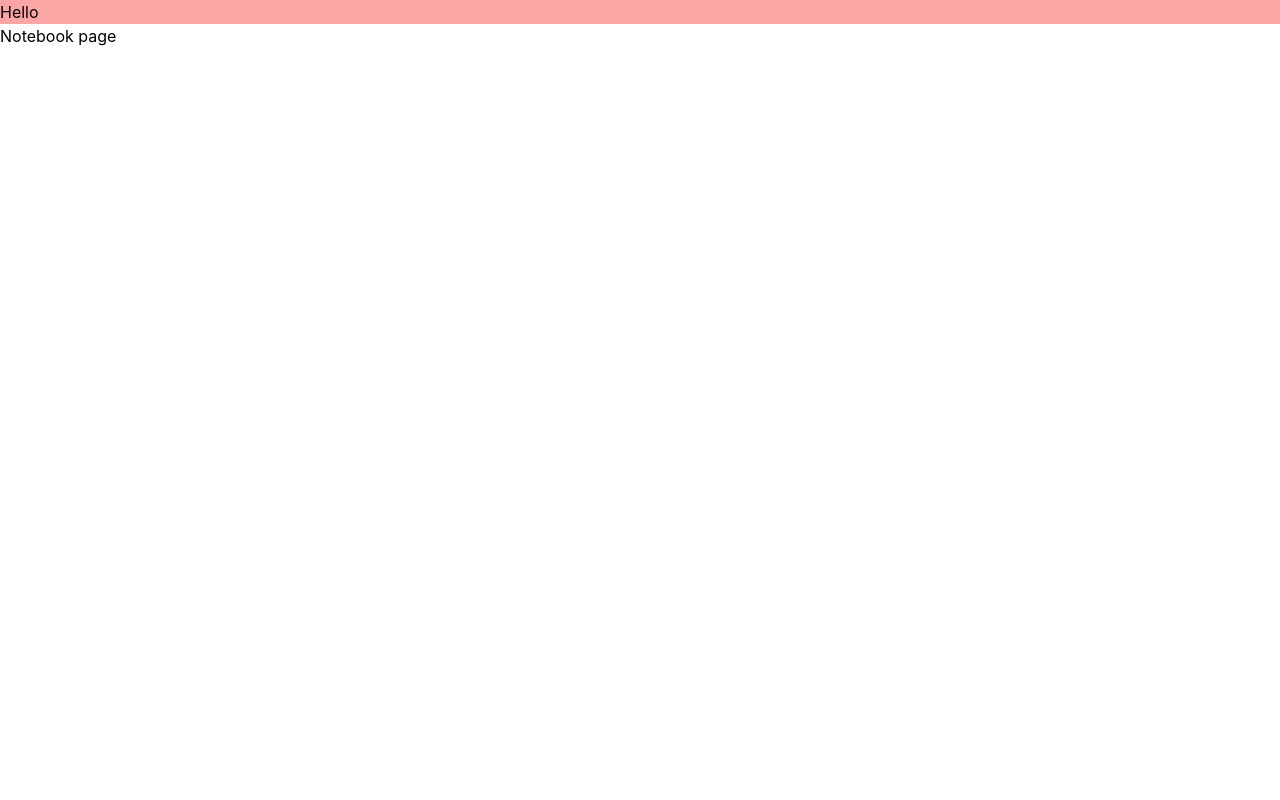
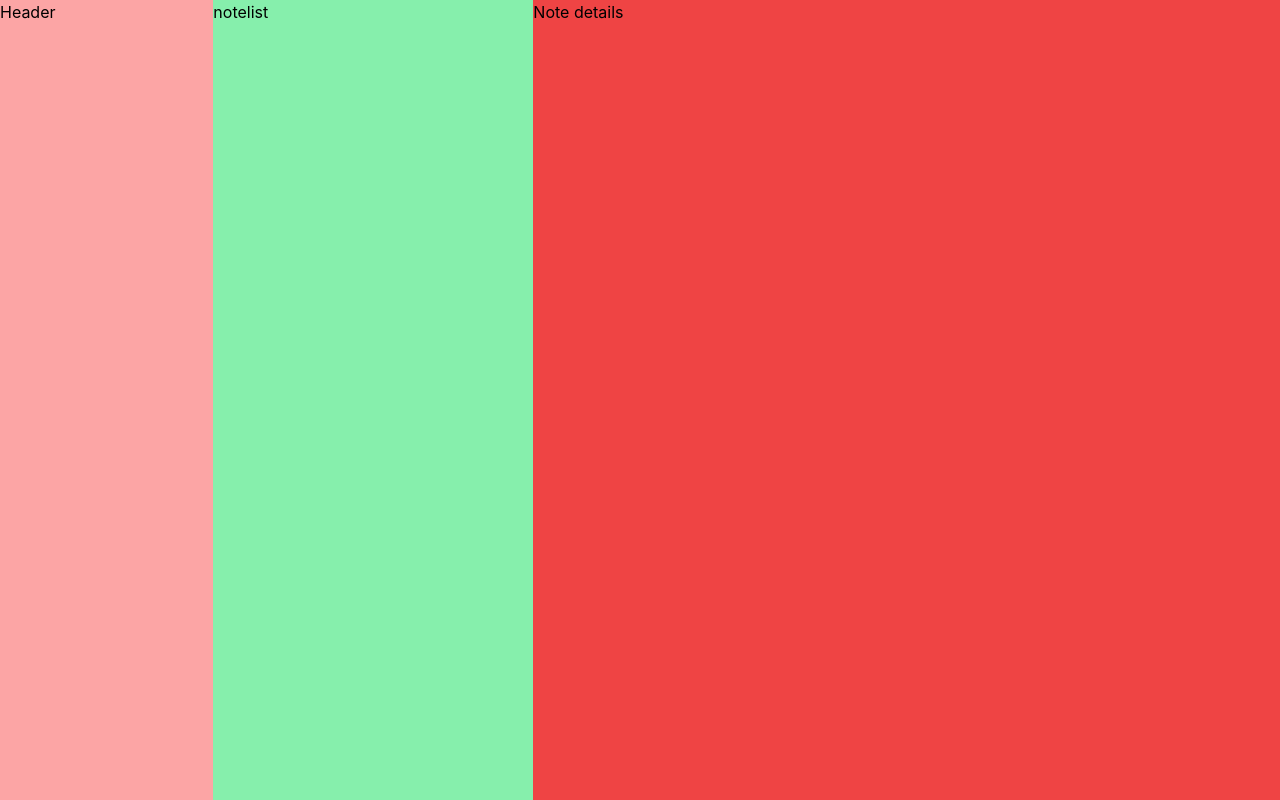
Before and after one commit to daoyzheng/notecraft, a React (Vite) app: page /notebook in a window 1280 px wide. Built offline with nearby package versions, Linux system fonts and the light colour scheme.

Commit message:
Add grid layout

```diff
--- a/src/components/Editor.tsx
+++ b/src/components/editor/Editor.tsx
@@ -1,5 +1,5 @@
 import { useCallback, useEffect } from 'react'
-import useCodeMirror from '../hooks/useCodeMirror'
+import useCodeMirror from '../../hooks/useCodeMirror'
 import { EditorState } from '@codemirror/state'
 
 interface Props {
--- /dev/null
+++ b/src/components/notelist/Notelist.tsx
@@ -0,0 +1,12 @@
+interface Props {
+  className: string
+}
+const Notelist = ({ className } : Props) => {
+  return (
+    <div className={className}>
+      notelist
+    </div>
+  )
+}
+
+export default Notelist
--- a/src/layouts/HomeLayout.tsx
+++ b/src/layouts/HomeLayout.tsx
@@ -2,11 +2,11 @@ import { Outlet } from "react-router-dom"
 
 const HomeLayout: React.FC = () => {
   return (
-    <div>
-      <header className="bg-red-300">
-        Hello
+    <div className="bg-yellow-300 grid grid-cols-12 h-screen w-screen">
+      <header className="bg-red-300 col-span-2">
+        Header
       </header>
-      <main>
+      <main className="bg-blue-400 col-span-10">
         <Outlet />
       </main>
     </div>
--- a/src/pages/notebook/Notebook.tsx
+++ b/src/pages/notebook/Notebook.tsx
@@ -1,7 +1,10 @@
+import Notelist from "../../components/notelist/Notelist"
+
 const Notebook = () => {
   return (
-    <div>
-      Notebook page
+    <div className="grid grid-cols-10 bg-amber-500 h-full w-full">
+      <Notelist className="col-span-3 bg-green-300"/>
+      <div className="col-span-7 bg-red-500">Note details</div>
     </div>
   )
 }
```
